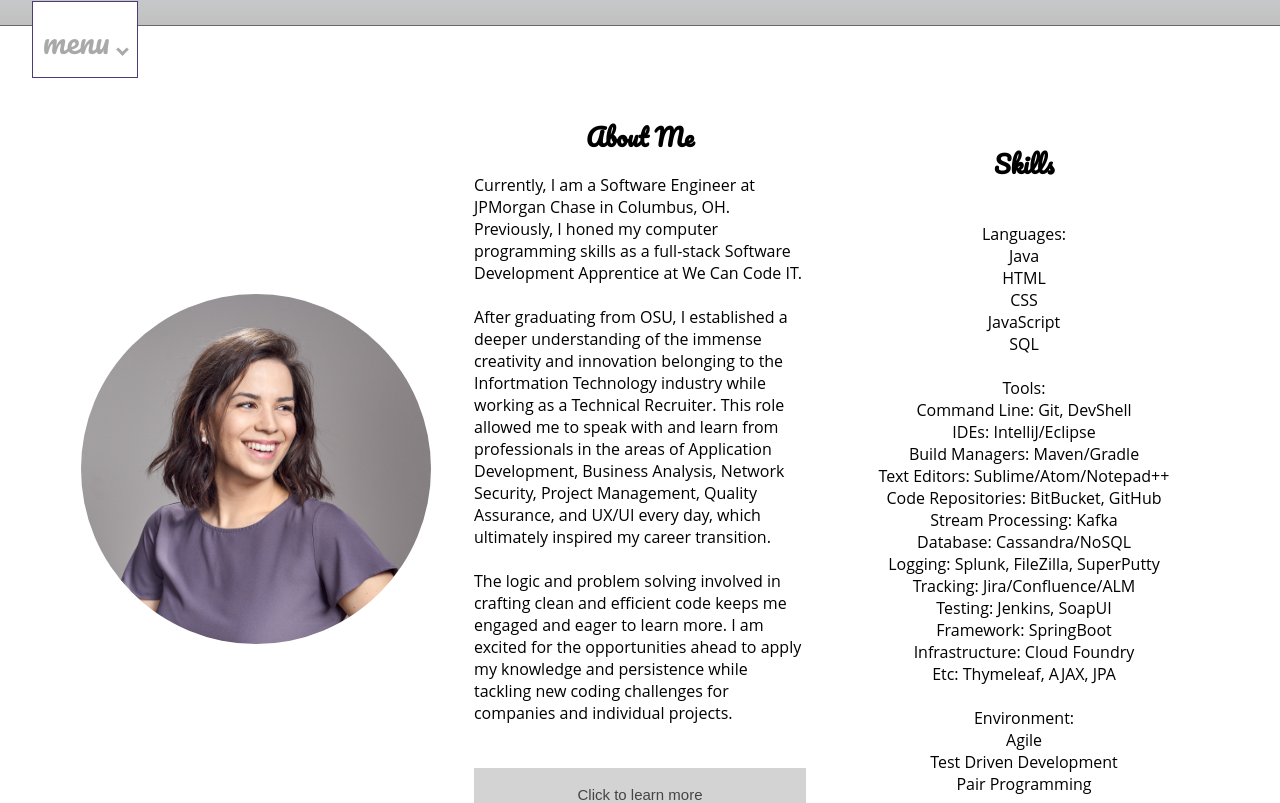
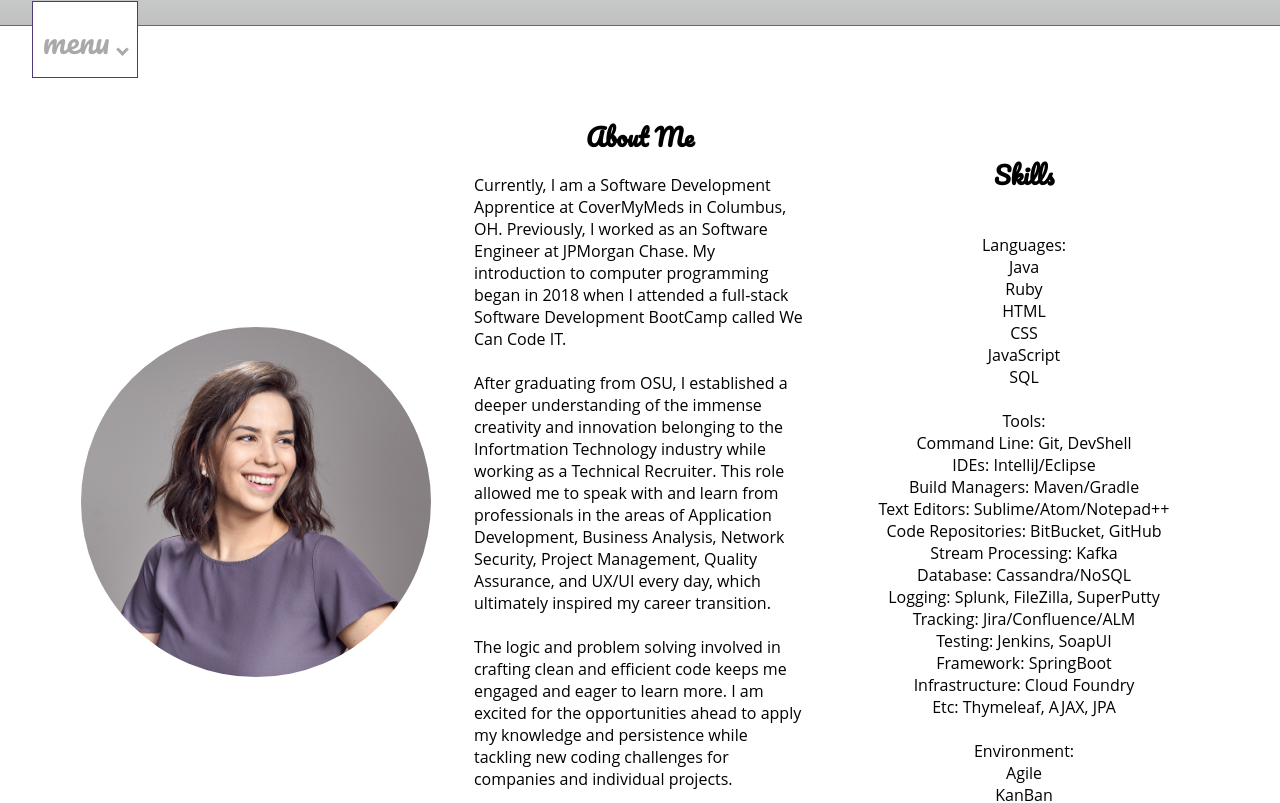
Before and after one commit to SusanWendt/SusanWendt.github.io, a plain HTML site: page index.html in a window 1280 px wide. Shown: the part 154-957 px from the top of the page. Drawn offline with Linux system fonts and the light colour scheme; a web font is replaced by a local one.

Commit message:
content update

```diff
--- a/index.html
+++ b/index.html
@@ -33,7 +33,7 @@
 					</div>
 					<div class="bio">
 						<h2>About Me</h2>
-						<p>Currently, I am a Software Engineer at JPMorgan Chase in Columbus, OH. Previously, I honed my computer programming skills as a full-stack Software Development Apprentice at We Can Code IT.</p>
+						<p>Currently, I am a Software Development Apprentice at CoverMyMeds in Columbus, OH. Previously, I worked as an Software Engineer at JPMorgan Chase. My introduction to computer programming began in 2018 when I attended a full-stack Software Development BootCamp called We Can Code IT.</p>
 						</br>
 						<p>After graduating from OSU, I established a deeper understanding of the immense creativity and innovation belonging to the Infortmation Technology industry while working as a Technical Recruiter. This role allowed me to speak with and learn from professionals in the areas of Application Development, Business Analysis, Network Security, Project Management, Quality Assurance, and UX/UI every day, which ultimately inspired my career transition.</p>
 						</br>
@@ -62,6 +62,7 @@
 						<ul>
 							<li>Languages: </li>
 							<li>Java</li>
+							<li>Ruby</li>
 							<li>HTML</li>
 							<li>CSS</li>
 							<li>JavaScript</li>
@@ -84,6 +85,7 @@
 						</br>
 							<li>Environment: </li>
 							<li>Agile</li>
+							<li>KanBan</li>
 							<li>Test Driven Development</li>
 							<li>Pair Programming</li>
 						</ul>
```
